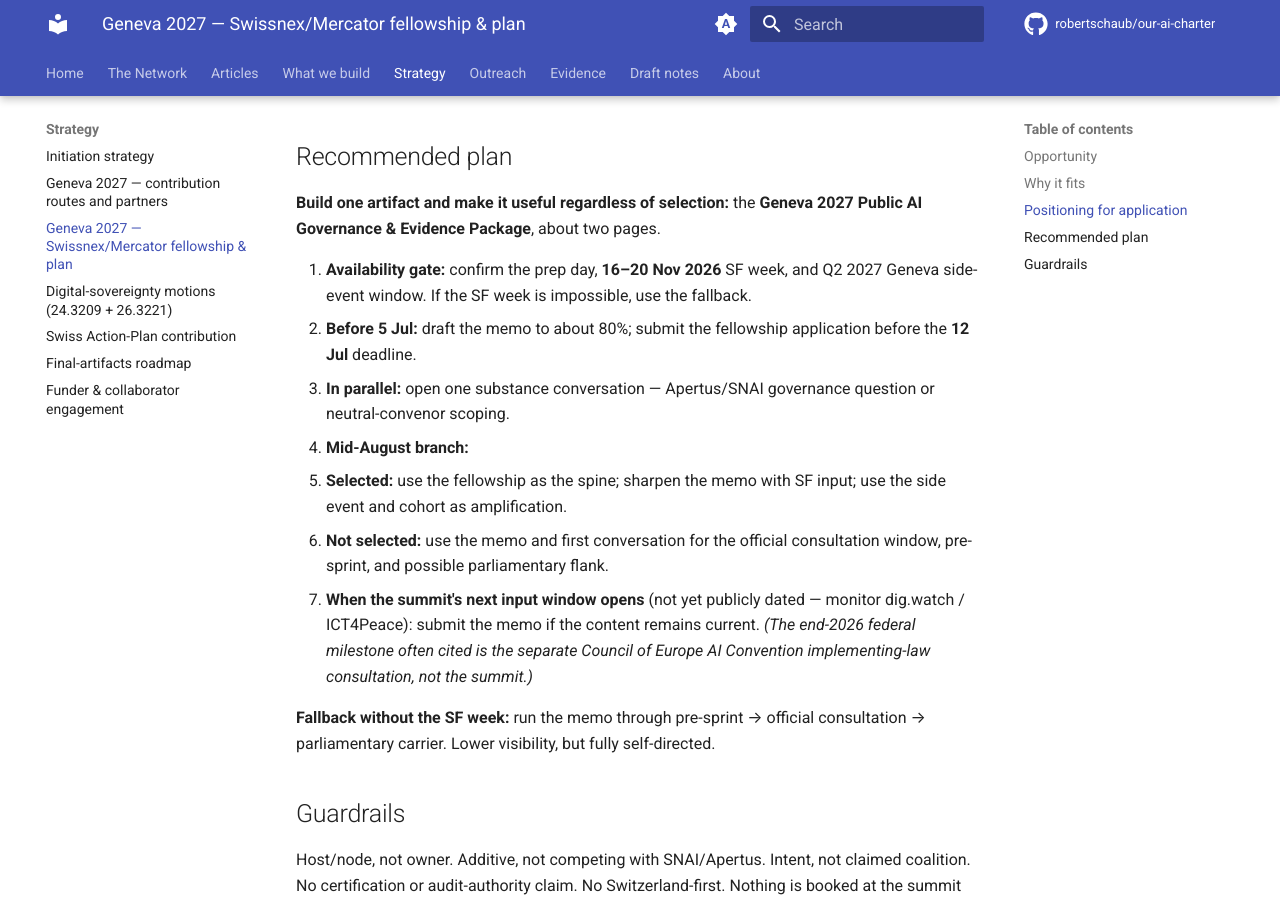
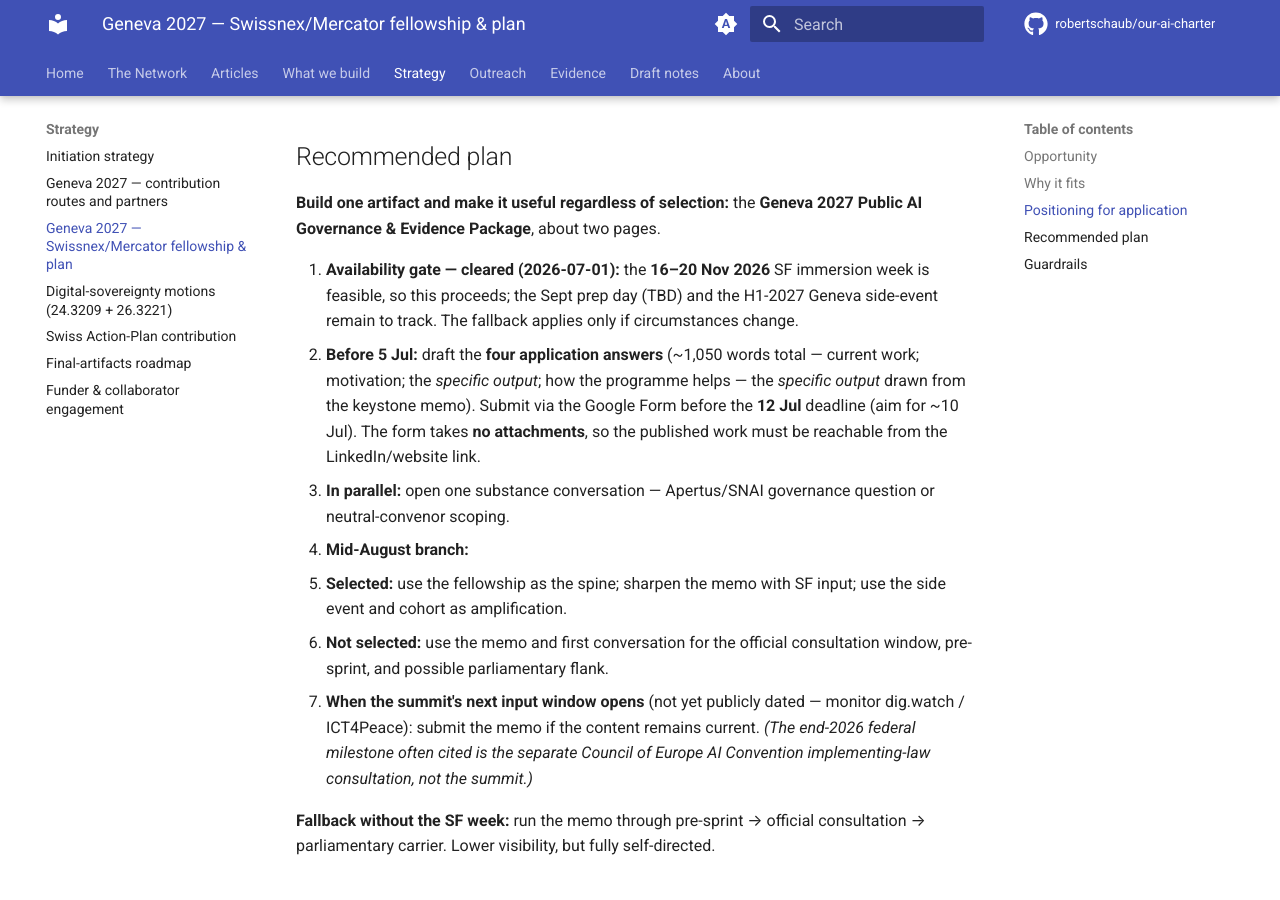
Before and after one commit to robertschaub/our-ai-charter, an MkDocs documentation site: the page built from docs/Strategy/geneva-2027-swissnex-fellowship.md, in a window 1280 px wide and 900 px high, scrolled down 1519 px. Built offline with MkDocs 1.6.1 and Material for MkDocs 9.7.7, drawn with Linux system fonts in a browser that asks for light colours; plug-ins that fetch from the network failed and are left out; comment, search, counter and statistics services are not loaded.

Commit message:
docs(wip): capture forward-looking Geneva 2027 near-term push
New wip action note (priorities, July dates, Swissnex + AI for Good tracks, parallel-route status, next-actions checklist), indexing canonical docs. De-staled the Swissnex fellowship note: SF-week gate cleared and the actual application form (four answers, no attachments) confirmed from the live form.

Co-Authored-By: Claude Opus 4.8 <noreply@anthropic.com>

```diff
--- a/docs/Strategy/geneva-2027-swissnex-fellowship.md
+++ b/docs/Strategy/geneva-2027-swissnex-fellowship.md
@@ -40,8 +40,8 @@ Main risks: non-selection, real time cost, and optics of a Silicon Valley immers
 
 **Build one artifact and make it useful regardless of selection:** the **Geneva 2027 Public AI Governance & Evidence Package**, about two pages.
 
-0. **Availability gate:** confirm the prep day, **16–20 Nov 2026** SF week, and Q2 2027 Geneva side-event window. If the SF week is impossible, use the fallback.
-1. **Before 5 Jul:** draft the memo to about 80%; submit the fellowship application before the **12 Jul** deadline.
+0. **Availability gate — cleared (2026-07-01):** the **16–20 Nov 2026** SF immersion week is feasible, so this proceeds; the Sept prep day (TBD) and the H1-2027 Geneva side-event remain to track. The fallback applies only if circumstances change.
+1. **Before 5 Jul:** draft the **four application answers** (~1,050 words total — current work; motivation; the *specific output*; how the programme helps — the *specific output* drawn from the keystone memo). Submit via the Google Form before the **12 Jul** deadline (aim for ~10 Jul). The form takes **no attachments**, so the published work must be reachable from the LinkedIn/website link.
 2. **In parallel:** open one substance conversation — Apertus/SNAI governance question or neutral-convenor scoping.
 3. **Mid-August branch:**
    - **Selected:** use the fellowship as the spine; sharpen the memo with SF input; use the side event and cohort as amplification.
--- a/mkdocs.yml
+++ b/mkdocs.yml
@@ -165,6 +165,7 @@ nav:
       - Overview: wip/README.md
       - Artifact-production plan: wip/artifact-production-plan.md
       - "Geneva 2027 — keystone memo": wip/geneva-2027-keystone-memo.md
+      - "Geneva 2027 — near-term push (Jul 2026)": wip/geneva-2027-near-term-push.md
       - "Apertus — fit & engagement plan": wip/apertus-fit-and-engagement-plan.md
       - "Geneva 2027 — assurance questions note": wip/geneva-2027-assurance-questions-note.md
       - "Evaluation proof-of-concept — scope": wip/evaluation-poc-scope.md
```
Also changed, not shown: CHANGELOG.md (+1 -0 lines), docs/wip/README.md (+1 -0 lines), docs/wip/geneva-2027-near-term-push.md (added, +46 -0 lines).
